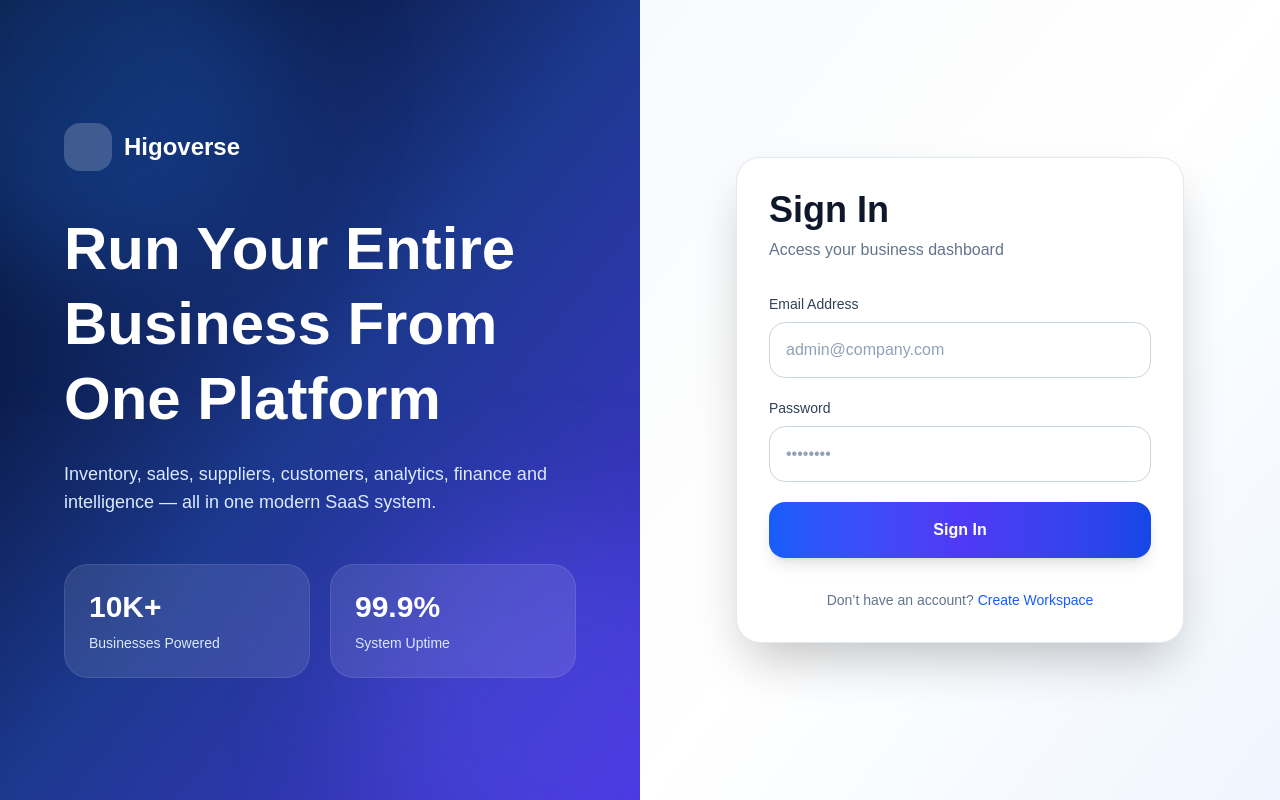
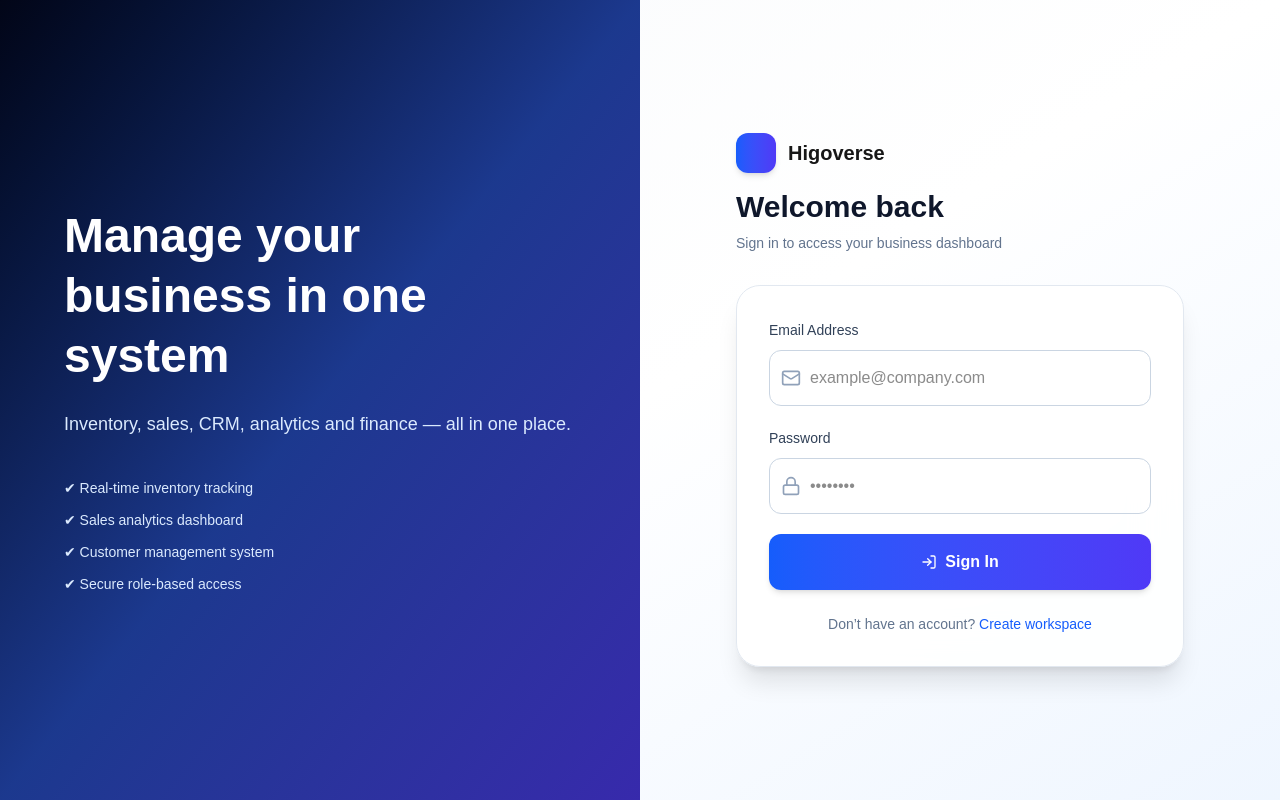
Before and after one commit to njosuedev/higoverse-os, a Next.js app in the folder apps/web/: page /login in a window 1280 px wide. Built offline with nearby package versions, Linux system fonts and the light colour scheme.

Commit message:
Enhance LoginPage layout and functionality with improved styles and icons

```diff
--- a/apps/web/app/login/page.tsx
+++ b/apps/web/app/login/page.tsx
@@ -3,6 +3,7 @@
 import { useEffect, useState } from "react";
 import { useRouter } from "next/navigation";
 import { setAuth, isAuthenticated } from "@/lib/auth";
+import { Mail, Lock, LogIn } from "lucide-react";
 
 export default function LoginPage() {
   const router = useRouter();
@@ -21,7 +22,6 @@ export default function LoginPage() {
 
   const handleLogin = async (e: React.FormEvent<HTMLFormElement>) => {
     e.preventDefault();
-
     setError("");
 
     if (!email.trim()) return setError("Email is required");
@@ -48,7 +48,6 @@ export default function LoginPage() {
       }
 
       setAuth(data);
-
       router.replace("/dashboard");
     } catch {
       setError("Network error. Please try again.");
@@ -57,147 +56,122 @@ export default function LoginPage() {
   };
 
   return (
-    <div className="min-h-screen flex bg-white">
+    <div className="min-h-screen flex flex-col lg:flex-row bg-gradient-to-br from-slate-50 via-white to-blue-50">
 
-      {/* LEFT SIDE - PREMIUM BRAND PANEL */}
-      <div className="hidden lg:flex w-1/2 relative overflow-hidden">
-        <div className="absolute inset-0 bg-gradient-to-br from-slate-950 via-blue-900 to-indigo-700" />
+      {/* ================= LEFT INFO PANEL ================= */}
+      <div className="hidden lg:flex w-1/2 relative bg-gradient-to-br from-slate-950 via-blue-900 to-indigo-800 text-white">
 
-        {/* glow effects */}
-        <div className="absolute top-[-120px] left-[-120px] w-[400px] h-[400px] bg-blue-500/30 blur-3xl rounded-full" />
-        <div className="absolute bottom-[-120px] right-[-120px] w-[400px] h-[400px] bg-indigo-500/30 blur-3xl rounded-full" />
+        <div className="flex flex-col justify-center px-16">
 
-        <div className="relative z-10 flex flex-col justify-center px-16 text-white">
-          <div className="flex items-center gap-3 mb-10">
-            <div className="h-12 w-12 rounded-2xl bg-white/20 backdrop-blur" />
-            <span className="font-bold text-2xl">Higoverse</span>
+          <h1 className="text-5xl font-bold leading-tight">
+            Manage your business in one system
+          </h1>
+
+          <p className="mt-6 text-blue-100 text-lg">
+            Inventory, sales, CRM, analytics and finance — all in one place.
+          </p>
+
+          <div className="mt-10 space-y-3 text-blue-100 text-sm">
+            <p>✔ Real-time inventory tracking</p>
+            <p>✔ Sales analytics dashboard</p>
+            <p>✔ Customer management system</p>
+            <p>✔ Secure role-based access</p>
           </div>
 
-          <h1 className="text-6xl font-bold leading-tight">
-            Run Your Entire
-            <br />
-            Business From
-            <br />
-            One Platform
-          </h1>
-
-          <p className="mt-6 text-lg text-blue-100 max-w-xl">
-            Inventory, sales, suppliers, customers, analytics,
-            finance and intelligence — all in one modern SaaS system.
-          </p>
-
-          {/* stats */}
-          <div className="grid grid-cols-2 gap-5 mt-12 max-w-xl">
-            <div className="rounded-3xl border border-white/10 bg-white/10 backdrop-blur-xl p-6">
-              <div className="text-3xl font-bold">10K+</div>
-              <div className="mt-2 text-blue-100 text-sm">
-                Businesses Powered
         </div>
       </div>
 
-            <div className="rounded-3xl border border-white/10 bg-white/10 backdrop-blur-xl p-6">
-              <div className="text-3xl font-bold">99.9%</div>
-              <div className="mt-2 text-blue-100 text-sm">
-                System Uptime
-              </div>
-            </div>
-          </div>
-        </div>
-      </div>
-
-      {/* RIGHT SIDE - FORM */}
-      <div className="flex-1 flex items-center justify-center px-6 py-10 bg-gradient-to-br from-slate-50 via-white to-blue-50">
+      {/* ================= RIGHT FORM ================= */}
+      <div className="flex-1 flex items-center justify-center px-4 sm:px-6 py-10">
 
         <div className="w-full max-w-md">
-          <div className="bg-white rounded-3xl border border-slate-200 shadow-2xl p-8">
 
           {/* HEADER */}
-            <div className="mb-8">
-              <div className="flex lg:hidden items-center gap-3 mb-6">
-                <div className="w-10 h-10 rounded-xl bg-gradient-to-r from-blue-600 to-indigo-600" />
+          <div className="text-center lg:text-left mb-8">
+
+            <div className="flex items-center justify-center lg:justify-start gap-3 mb-4">
+              <div className="w-10 h-10 rounded-xl bg-gradient-to-r from-blue-600 to-indigo-600 shadow-md" />
               <span className="font-bold text-xl">Higoverse</span>
             </div>
 
-              <h2 className="text-4xl font-bold text-slate-900">
-                Sign In
+            <h2 className="text-3xl font-bold text-slate-900">
+              Welcome back
             </h2>
 
-              <p className="mt-2 text-slate-500">
-                Access your business dashboard
+            <p className="mt-2 text-slate-500 text-sm">
+              Sign in to access your business dashboard
             </p>
           </div>
 
-            {/* ERROR */}
+          {/* FORM CARD */}
+          <div className="bg-white/90 backdrop-blur-xl border border-slate-200 shadow-xl rounded-2xl sm:rounded-3xl p-6 sm:p-8">
+
             {error && (
-              <div className="mb-5 rounded-xl border border-red-200 bg-red-50 p-4 text-sm text-red-600">
+              <div className="mb-5 bg-red-50 border border-red-200 text-red-600 text-sm p-3 rounded-xl">
                 {error}
               </div>
             )}
 
-            {/* FORM */}
             <form onSubmit={handleLogin} className="space-y-5">
 
               {/* EMAIL */}
               <div>
-                <label className="block text-sm font-medium text-slate-700 mb-2">
+                <label className="text-sm font-medium text-slate-700">
                   Email Address
                 </label>
 
+                <div className="relative mt-2">
+                  <Mail className="w-5 h-5 text-slate-400 absolute left-3 top-1/2 -translate-y-1/2" />
+
                   <input
                     type="email"
-                  placeholder="admin@company.com"
                     value={email}
                     onChange={(e) => setEmail(e.target.value)}
-                  autoComplete="email"
-                  className="w-full h-14 rounded-2xl border border-slate-300 bg-white px-4 text-slate-900
-                  placeholder:text-slate-400 focus:outline-none focus:ring-4 focus:ring-blue-500/20 focus:border-blue-500 transition"
+                    placeholder="example@company.com"
+                    className="w-full h-12 sm:h-14 pl-10 pr-4 rounded-xl border border-slate-300
+                    focus:ring-4 focus:ring-blue-100 focus:border-blue-500 outline-none transition"
                   />
+                </div>
               </div>
 
               {/* PASSWORD */}
               <div>
-                <label className="block text-sm font-medium text-slate-700 mb-2">
+                <label className="text-sm font-medium text-slate-700">
                   Password
                 </label>
 
+                <div className="relative mt-2">
+                  <Lock className="w-5 h-5 text-slate-400 absolute left-3 top-1/2 -translate-y-1/2" />
+
                   <input
                     type="password"
-                  placeholder="••••••••"
                     value={password}
                     onChange={(e) => setPassword(e.target.value)}
-                  autoComplete="current-password"
-                  className="w-full h-14 rounded-2xl border border-slate-300 bg-white px-4 text-slate-900
-                  placeholder:text-slate-400 focus:outline-none focus:ring-4 focus:ring-blue-500/20 focus:border-blue-500 transition"
+                    placeholder="••••••••"
+                    className="w-full h-12 sm:h-14 pl-10 pr-4 rounded-xl border border-slate-300
+                    focus:ring-4 focus:ring-blue-100 focus:border-blue-500 outline-none transition"
                   />
+                </div>
               </div>
 
               {/* BUTTON */}
               <button
                 type="submit"
                 disabled={loading}
-                className="w-full h-14 rounded-2xl bg-gradient-to-r from-blue-600 via-indigo-600 to-blue-700
-                text-white font-semibold shadow-lg hover:shadow-xl transition flex items-center justify-center gap-3
-                disabled:opacity-70 disabled:cursor-not-allowed"
+                className="w-full h-12 sm:h-14 rounded-xl bg-gradient-to-r from-blue-600 to-indigo-600
+                text-white font-semibold shadow-md hover:shadow-lg active:scale-[0.99] transition
+                flex items-center justify-center gap-2"
               >
-                {loading ? (
-                  <>
-                    <div className="w-5 h-5 border-2 border-white/30 border-t-white rounded-full animate-spin" />
-                    Signing In...
-                  </>
-                ) : (
-                  "Sign In"
-                )}
+                <LogIn className="w-4 h-4" />
+                {loading ? "Signing in..." : "Sign In"}
               </button>
             </form>
 
             {/* FOOTER */}
-            <p className="text-center text-sm text-slate-500 mt-8">
+            <p className="text-center text-sm text-slate-500 mt-6">
               Don’t have an account?{" "}
-              <a
-                href="/register"
-                className="text-blue-600 font-medium hover:text-blue-700"
-              >
-                Create Workspace
+              <a href="/register" className="text-blue-600 font-medium">
+                Create workspace
               </a>
             </p>
 
```
Lines whose indentation alone changed are shown as unchanged.
